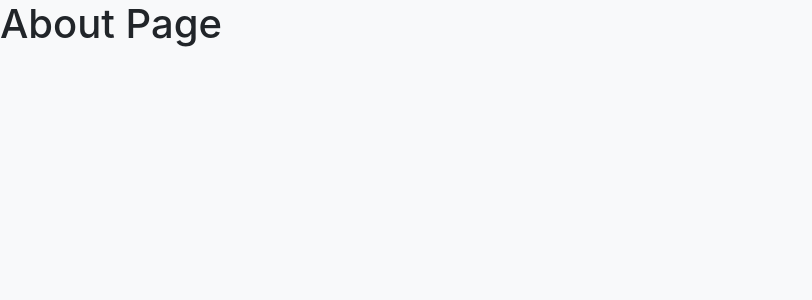
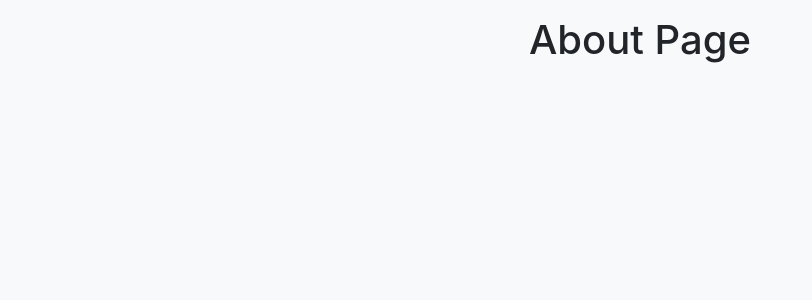
Before and after one commit to gabeaustin/react-routing-walkthru, a React (Create React App) app: page /about in a window 1280 px wide. Shown: the top 300 px of the page, without its empty margins (0-812 px from the left). Built offline with nearby package versions, Linux system fonts and the light colour scheme.

Commit message:
added About component and routed to it

```diff
--- a/src/App.jsx
+++ b/src/App.jsx
@@ -2,6 +2,7 @@ import React from "react";
 import { BrowserRouter, Switch, Route } from "react-router-dom";
 
 import Home from "./pages/Home";
+import About from "./pages/About";
 
 const App = () => {
     return (
@@ -12,7 +13,7 @@ const App = () => {
                 </Route>
 
                 <Route exact path="/about">
-                    {() => <h1>About Page</h1>}
+                    <About />
                 </Route>
 
                 <Route exact path="/projects">
--- /dev/null
+++ b/src/pages/About.jsx
@@ -0,0 +1,15 @@
+import React from "react";
+
+const About = () => {
+    return (
+        <main className="container">
+            <section className="row mt-3">
+                <div className="col-12">
+                    <h1 className="text-center">About Page</h1>
+                </div>
+            </section>
+        </main>
+    )
+}
+
+export default About;
```
